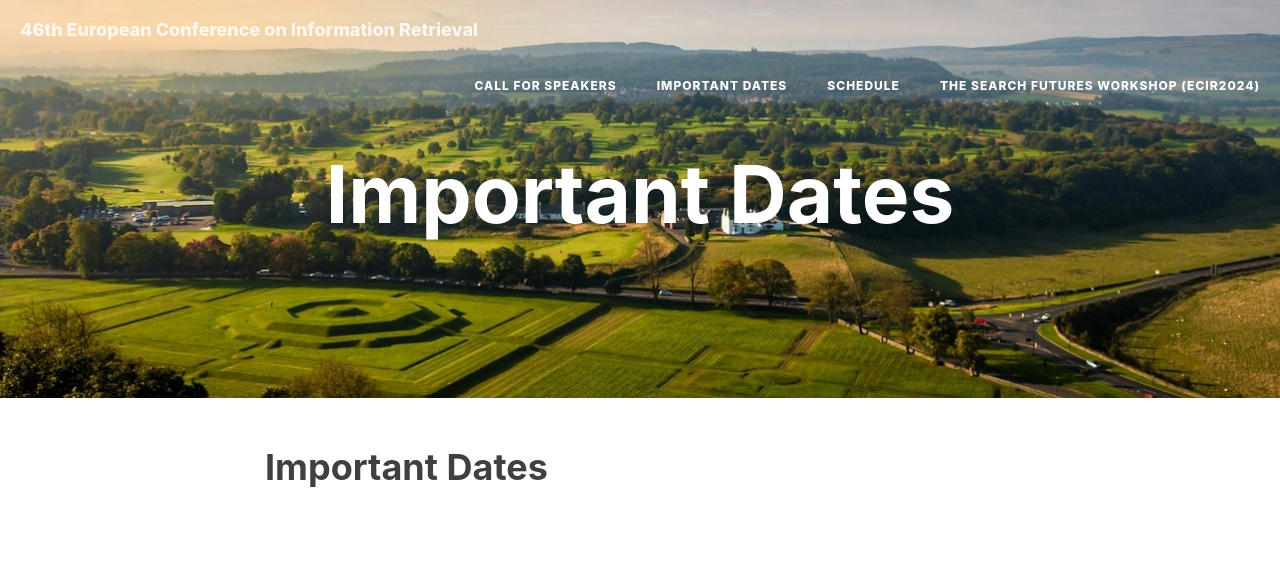
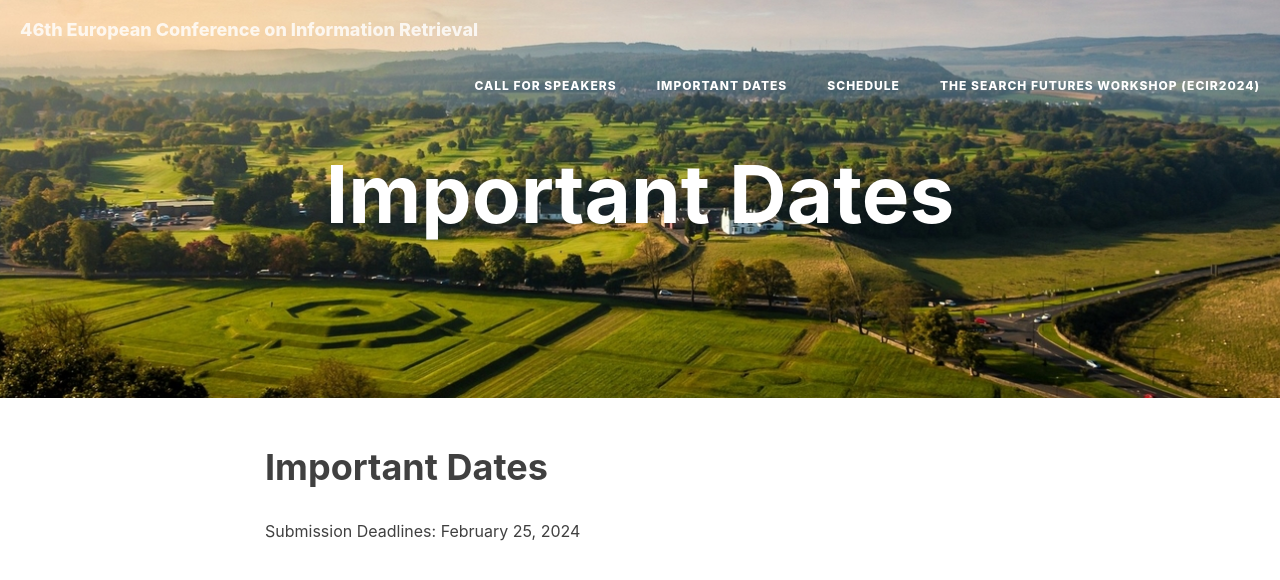
Before and after one commit to SearchFutures/SearchFutures.github.io, a Jekyll site: the page built from Important Dates.md, in a window 1280 px wide. Shown: the top 580 px of the page. Built offline with Jekyll 4.4.1, drawn with Linux system fonts in a browser that asks for light colours; nearby versions of some CDN libraries; our own code applies the rules of GitHub Pages for plain Markdown files.

Commit message:
Update Important Dates.md

```diff
--- a/Important Dates.md
+++ b/Important Dates.md
@@ -4,3 +4,4 @@ description: ""
 ---
 
 # Important Dates
+Submission Deadlines: February 25, 2024
```
